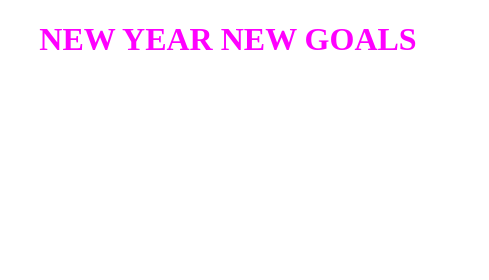
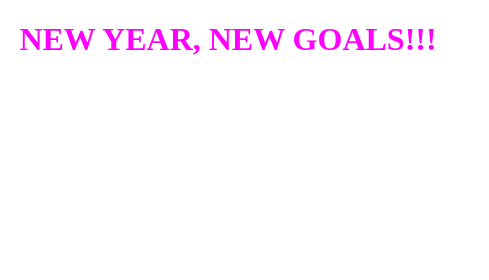
Before and after one commit to Hannahlab/NewProject, a plain HTML site: page index.html in a window 1280 px wide. Shown: the top 280 px of the page, 412-901 px from the left. Drawn offline with Linux system fonts and the light colour scheme.

Commit message:
Updated heading text and image link

```diff
--- a/index.html
+++ b/index.html
@@ -7,7 +7,7 @@
     <link rel="stylesheet" href="style.css" />
   </head>
   <body>
-    <h1>NEW YEAR NEW GOALS</h1>
+    <h1>NEW YEAR, NEW GOALS!!!</h1>
     <img src="https://s3.amazonaws.com/shecodesio-production/uploads/files/000/177/209/original/new-year-banner-with-fireworks.jpg?1767800324"  alt="2026 New Year picture">
     <form>
       <input type="email" placeholder="Enter your email" />
```
